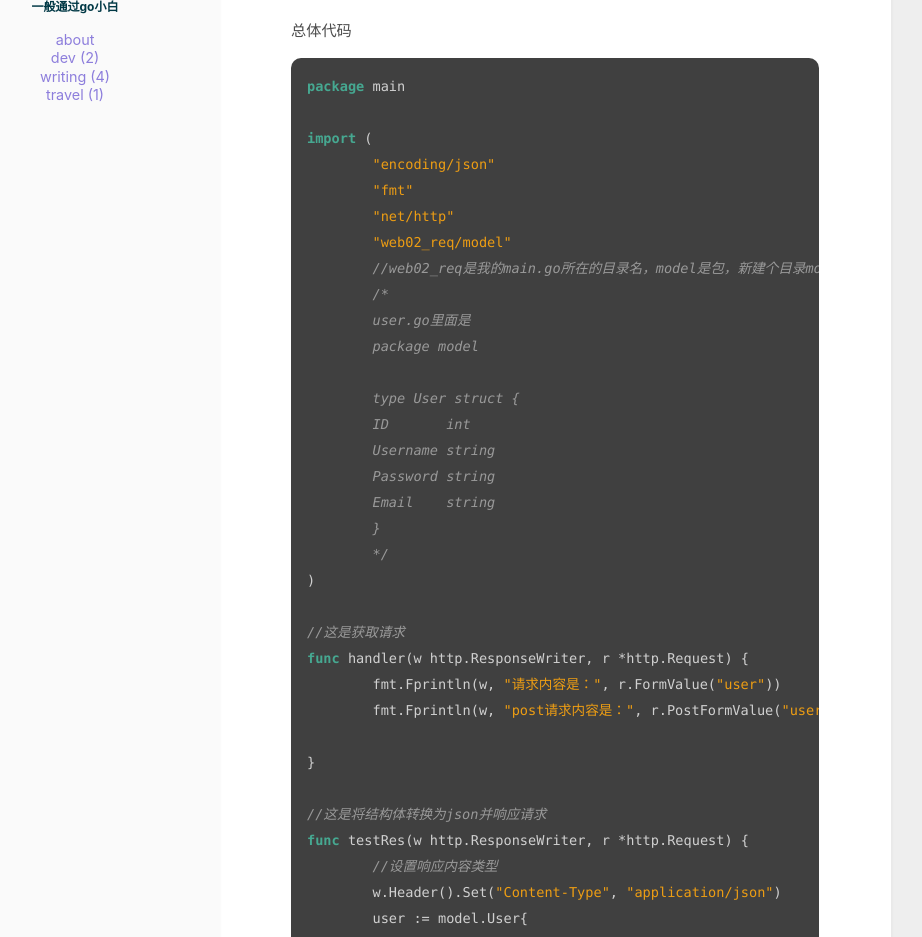
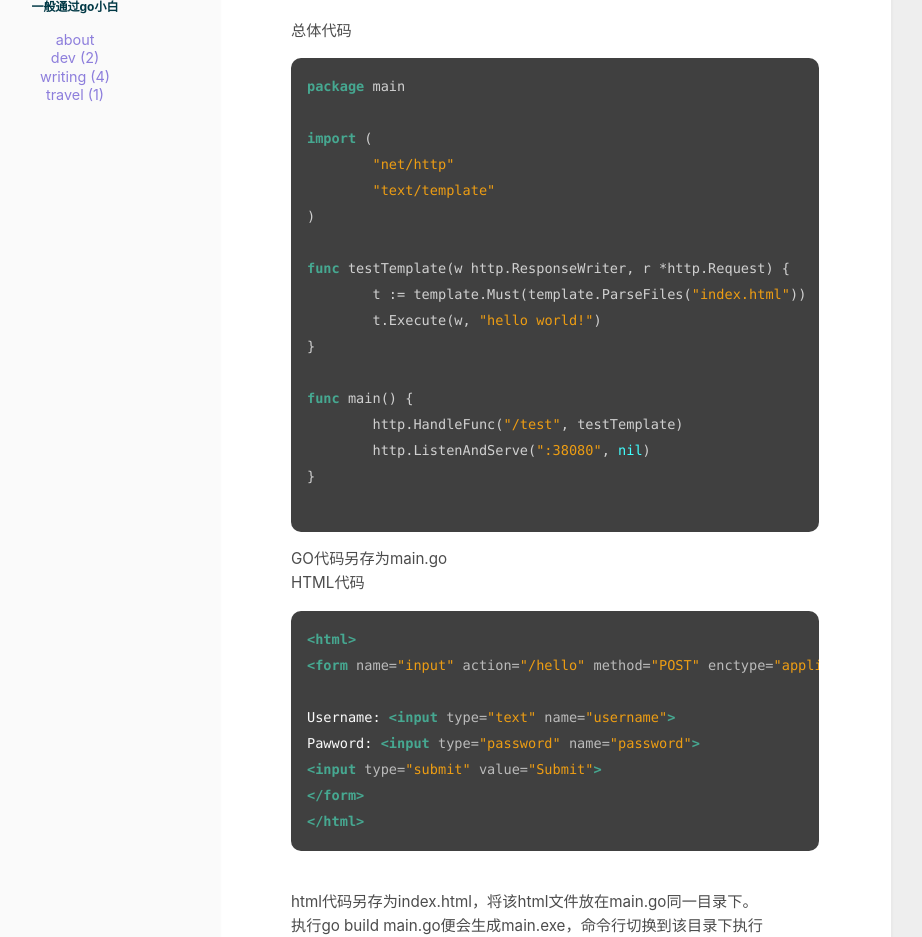
Before and after one commit to scatzero9/scatzero9.github.io, a Jekyll site: the page built from _posts/2020-12-28-GO简单显示html.md, in a window 1280 px wide and 1400 px high, scrolled down 325 px. Shown: the top 937 px of the window, without its empty margins (229-1151 px from the left). Built offline with Jekyll 4.4.1, drawn with Linux system fonts in a browser that asks for light colours; some of the changed text lies outside the part shown.

Commit message:
修改文件: _posts/2020-12-28-GO简单显示html.md

````diff
--- a/_posts/2020-12-28-GO简单显示html.md
+++ b/_posts/2020-12-28-GO简单显示html.md
@@ -1,78 +1,45 @@
 ---
-title: 获取请求参数及响应请求
+title: Go web显示html
 categories: [writing]
 comments: true
 ---
 
-上一篇显示了html页面，本篇将展示如何获取请求参数，如何将结构体转换为json，以及如何设置重定向<br>
-
-
+上一篇使用http包可以简单的开启一个web，本篇将使用template包处理html文件并使之在页面上显示出来<br>
 
 总体代码<br>
 ```golang
 package main
 
 import (
-	"encoding/json"
-	"fmt"
 	"net/http"
-	"web02_req/model"
-	//web02_req是我的main.go所在的目录名，model是包，新建个目录model在里面放user.go
-	/*
-	user.go里面是
-	package model
-
-	type User struct {
-	ID       int
-	Username string
-	Password string
-	Email    string
-	}
-	*/
+	"text/template"
 )
 
-//这是获取请求
-func handler(w http.ResponseWriter, r *http.Request) {
-	fmt.Fprintln(w, "请求内容是：", r.FormValue("user"))
-	fmt.Fprintln(w, "post请求内容是：", r.PostFormValue("username"))
-
-}
-
-//这是将结构体转换为json并响应请求
-func testRes(w http.ResponseWriter, r *http.Request) {
-	//设置响应内容类型
-	w.Header().Set("Content-Type", "application/json")
-	user := model.User{
-		ID:       1,
-		Username: "admin",
-		Password: "123456",
-		Email:    "admin@admin.com",
-	}
-	//这就是转化为json
-	json2, _ := json.Marshal(user)
-	//err := json.Unmarshal([]byte(json2), &user)就是把json2转换为结构体并存入user,第一个参数必须是byte类型，json2本来就是byte不用转也可以
-	w.Write(json2)
-}
-
-func testRed(w http.ResponseWriter, r *http.Request) {
-	w.Header().Set("Location", "https://www.baidu.com/")
-	//设置重定向
-	w.WriteHeader(302)
-	//必须先设置重定向地址再设置状态码
+func testTemplate(w http.ResponseWriter, r *http.Request) {
+	t := template.Must(template.ParseFiles("index.html"))
+	t.Execute(w, "hello world!")
 }
 
 func main() {
-	http.HandleFunc("/hello", handler)
-	http.HandleFunc("/res", testRes)
-	http.HandleFunc("/red", testRed)
-
-	http.ListenAndServe(":8080", nil)
+	http.HandleFunc("/test", testTemplate)
+	http.ListenAndServe(":38080", nil)
 }
 
 ```
 GO代码另存为main.go
 <br>
+HTML代码<br>
 
+```html
+<html>
+<form name="input" action="/hello" method="POST" enctype="application/x-www-form-urlencoded">
+
+Username: <input type="text" name="username">
+Pawword: <input type="password" name="password">
+<input type="submit" value="Submit">
+</form>
+</html>
+```
 <br>
 html代码另存为index.html，将该html文件放在main.go同一目录下。<br>
 执行go build main.go便会生成main.exe，命令行切换到该目录下执行main.exe。<br><br>
````
